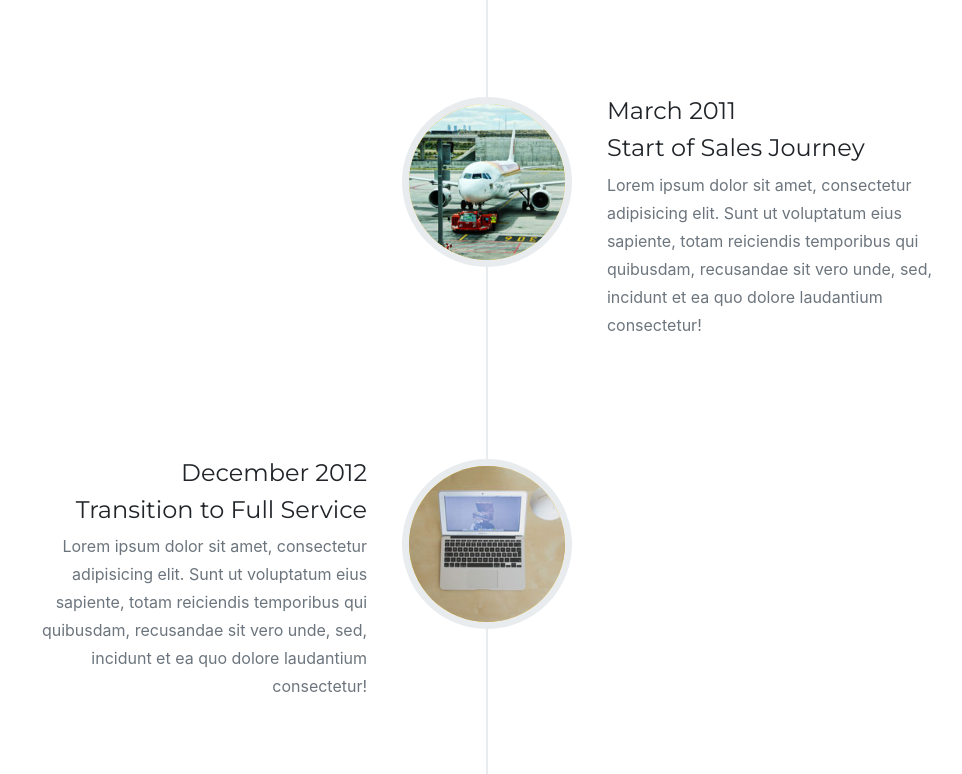
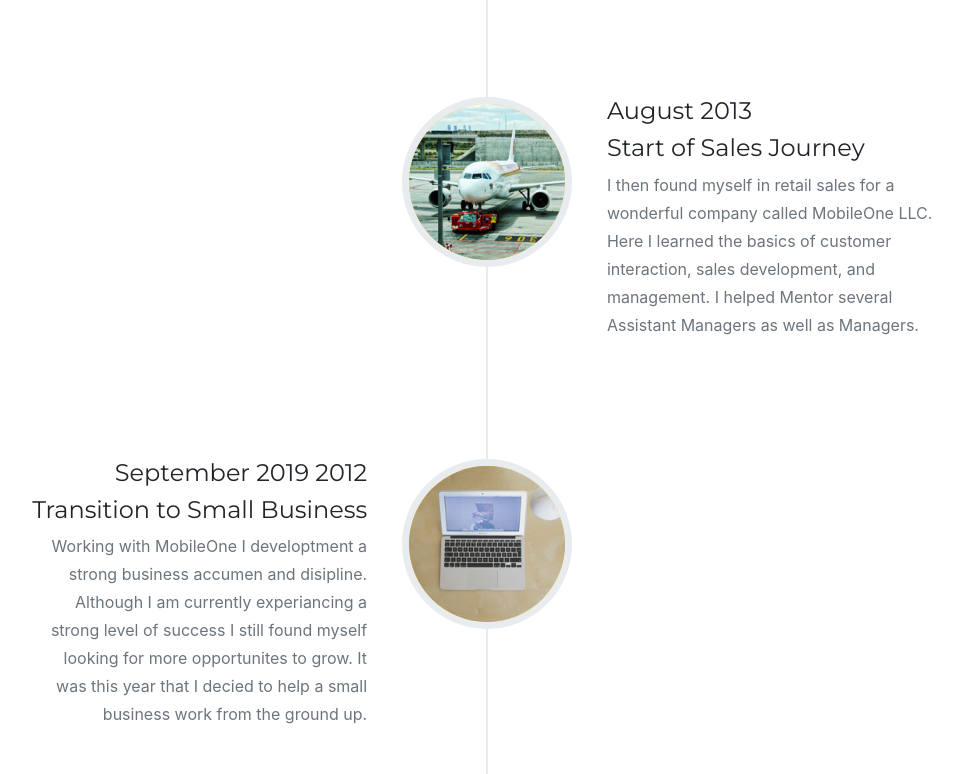
Before and after one commit to CAlmogela/Best-Personal-Projects-, a website with bundled scripts: page Index.html in a window 1280 px wide. Shown: the part 2006-2780 px from the top of the page, without its empty margins (153-1115 px from the left). Built offline with nearby package versions, Linux system fonts and the light colour scheme; a web font is replaced by a local one.

Commit message:
added more to about

```diff
--- a/Index.html
+++ b/Index.html
@@ -150,11 +150,11 @@
               </div>
               <div class="timeline-panel">
                 <div class="timeline-heading">
-                  <h4>March 2011</h4>
+                  <h4>August 2013</h4>
                   <h4 class="subheading">Start of Sales Journey</h4>
                 </div>
                 <div class="timeline-body">
-                  <p class="text-muted">Lorem ipsum dolor sit amet, consectetur adipisicing elit. Sunt ut voluptatum eius sapiente, totam reiciendis temporibus qui quibusdam, recusandae sit vero unde, sed, incidunt et ea quo dolore laudantium consectetur!</p>
+                  <p class="text-muted">I then found myself in retail sales for a wonderful company called MobileOne LLC. Here I learned the basics of customer interaction, sales development, and management. I helped Mentor several Assistant Managers as well as Managers.  </p>
                 </div>
               </div>
             </li>
@@ -164,11 +164,11 @@
               </div>
               <div class="timeline-panel">
                 <div class="timeline-heading">
-                  <h4>December 2012</h4>
-                  <h4 class="subheading">Transition to Full Service</h4>
+                  <h4>September 2019 2012</h4>
+                  <h4 class="subheading">Transition to Small Business</h4>
                 </div>
                 <div class="timeline-body">
-                  <p class="text-muted">Lorem ipsum dolor sit amet, consectetur adipisicing elit. Sunt ut voluptatum eius sapiente, totam reiciendis temporibus qui quibusdam, recusandae sit vero unde, sed, incidunt et ea quo dolore laudantium consectetur!</p>
+                  <p class="text-muted">Working with MobileOne I developtment a strong business accumen and disipline. Although I am currently experiancing a strong level of success I still found myself looking for more opportunites to grow. It was this year that I decied to help a small business work from the ground up.</p>
                 </div>
               </div>
             </li>
```
